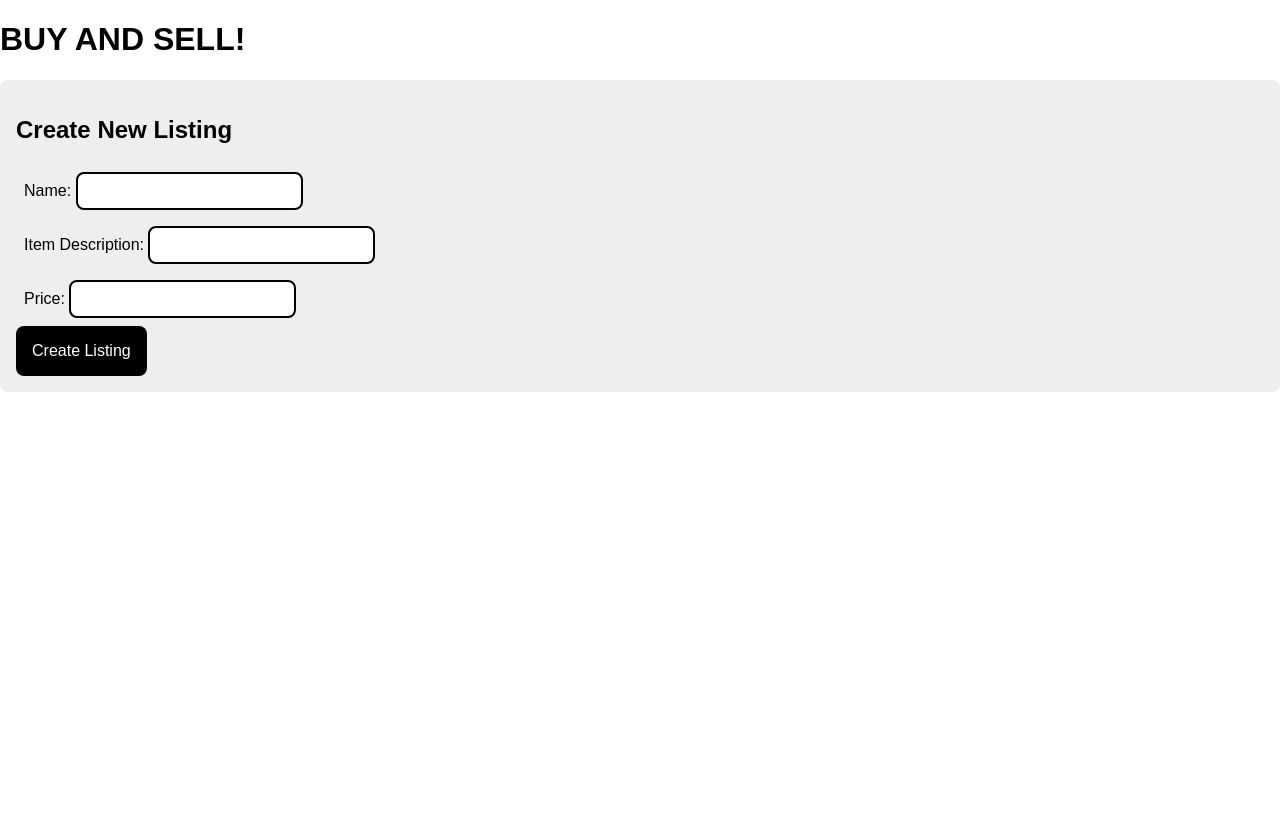
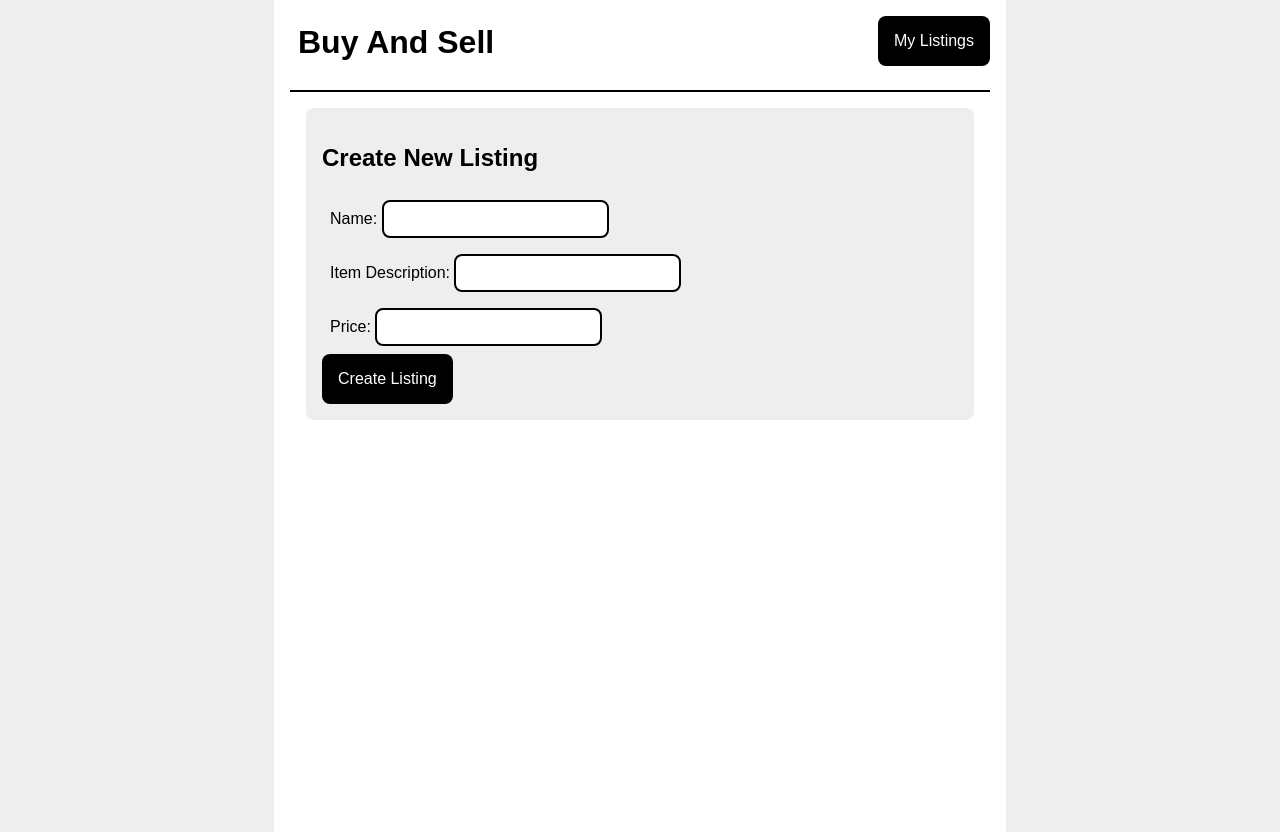
Before and after one commit to Mimae00/Buy-and-Sell, an Angular app: page /new-listing in a window 1280 px wide. Before the commit the page ends 800 px from the top, so only its background shows below. Built offline with nearby package versions, Linux system fonts and the light colour scheme.

Commit message:
Added Nav Bar and fix website design

```diff
--- a/src/app/app.component.html
+++ b/src/app/app.component.html
@@ -1,2 +1,8 @@
-<h1>BUY AND SELL!</h1>
-<router-outlet></router-outlet>
+<div id="page-wrap">
+    <div id="max-width-column">
+        <app-nav-bar></app-nav-bar>
+        <div id="content-wrap">
+            <router-outlet></router-outlet>
+        </div>
+    </div>
+</div>
--- a/src/app/app.component.ts
+++ b/src/app/app.component.ts
@@ -1,10 +1,11 @@
 import { Component } from '@angular/core';
 import { RouterOutlet } from '@angular/router';
+import { NavBarComponent } from './nav-bar/nav-bar.component';
 
 @Component({
   selector: 'app-root',
   standalone: true,
-  imports: [RouterOutlet],
+  imports: [RouterOutlet,NavBarComponent],
   templateUrl: './app.component.html',
   styleUrl: './app.component.css'
 })
--- /dev/null
+++ b/src/app/nav-bar/nav-bar.component.html
@@ -0,0 +1,8 @@
+<div id="top-bar">
+    <a routerLink="/listings">
+        <h1 id="app-heading">Buy And Sell</h1>
+    </a>
+    <a routerLink="/my-listings">
+        <button id="my-listings-button">My Listings</button>
+    </a>
+</div>
```
Also changed, not shown: src/app/nav-bar/nav-bar.component.ts (added, +13 -0 lines), src/app/nav-bar/nav-bar.component.css (added), 1 other file (tests, documents, lock files or other folders).
